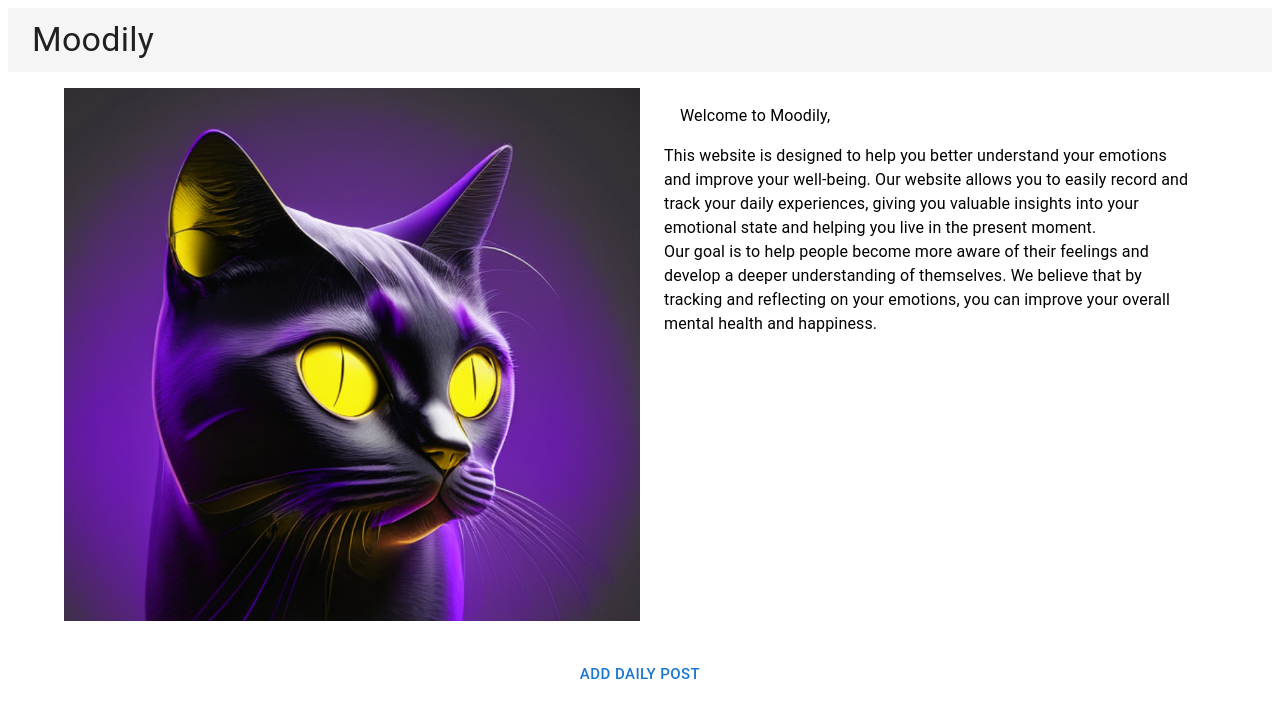
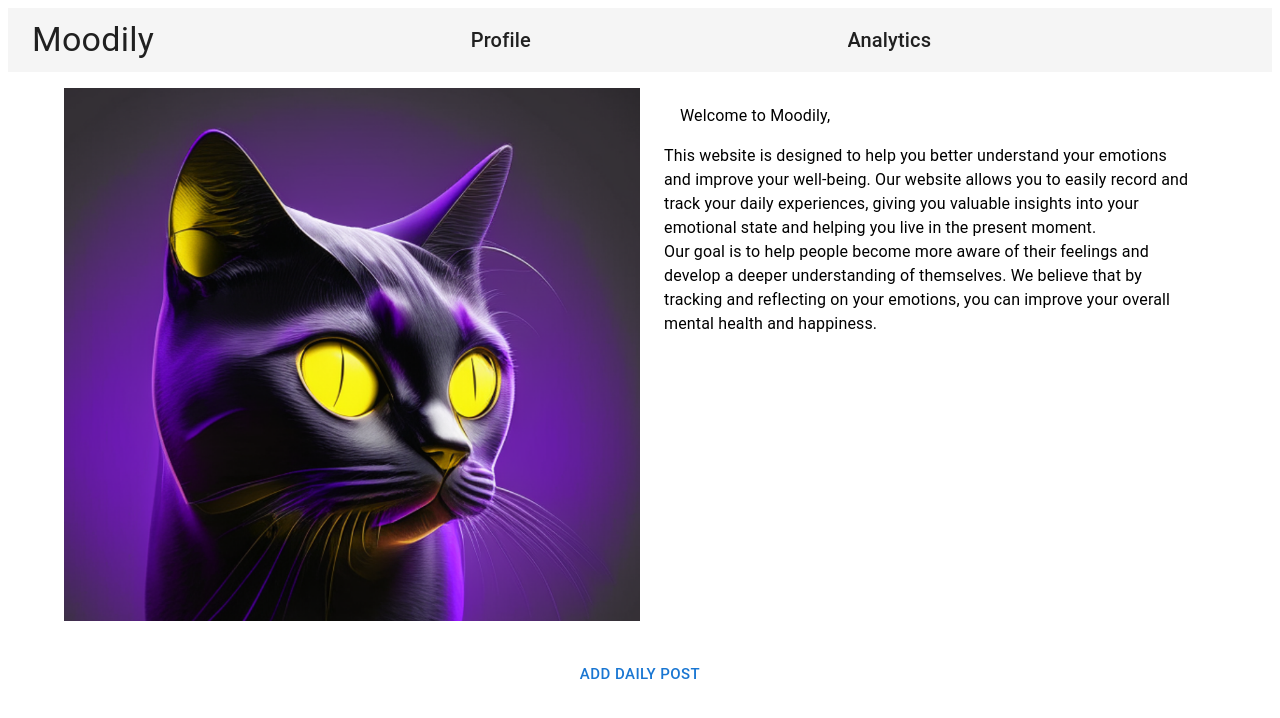
Before and after one commit to csakafeda/Moodily, a React (Vite) app in the folder frontend/: page / in a window 1280 px wide. Shown: the top 718 px of the page. Built offline with nearby package versions, Linux system fonts and the light colour scheme.

Commit message:
add menu item to navbar

```diff
--- a/frontend/src/components/NavBar.jsx
+++ b/frontend/src/components/NavBar.jsx
@@ -1,12 +1,12 @@
-import { Outlet, useNavigate } from "react-router-dom";
-import { AppBar, Toolbar, Typography } from "@mui/material";
+import {Outlet, useNavigate} from "react-router-dom";
+import {AppBar, Toolbar, Typography} from "@mui/material";
 
 export default function NavBar() {
     const navigate = useNavigate();
     return (
         <>
             <AppBar position="static" color="default" elevation={0}>
-        <Toolbar sx={{ flexWrap: "wrap" }}>
+                <Toolbar sx={{flexWrap: "wrap"}}>
                     <Typography
                         component="span"
                         variant="h4"
@@ -21,9 +21,37 @@ export default function NavBar() {
                     >
                         Moodily
                     </Typography>
+                    <Typography
+                        component="span"
+                        variant="h6"
+                        color="inherit"
+                        noWrap
+                        sx={{
+                            cursor: "pointer",
+                            userSelect: "none",
+                            flexGrow: 1,
+                        }}
+                        onClick={() => navigate("/profile")}
+                    >
+                        Profile
+                    </Typography>
+                    <Typography
+                        component="span"
+                        variant="h6"
+                        color="inherit"
+                        noWrap
+                        sx={{
+                            cursor: "pointer",
+                            userSelect: "none",
+                            flexGrow: 1,
+                        }}
+                        onClick={() => navigate("/analytics")}
+                    >
+                        Analytics
+                    </Typography>
                 </Toolbar>
             </AppBar>
-      <Outlet />
+            <Outlet/>
         </>
     );
 }
--- a/frontend/src/pages/HomePage.jsx
+++ b/frontend/src/pages/HomePage.jsx
@@ -10,7 +10,6 @@ export default function HomePage() {
 
     return (
         <>
-
             <Container  sx={{padding: "1rem", display: "flex"}}>
                 <Box component="img"
                      sx={{width: "50%"}}
@@ -48,5 +47,4 @@ export default function HomePage() {
             </Container>
         </>
     )
-        ;
 }
--- a/frontend/src/pages/MoodForm.jsx
+++ b/frontend/src/pages/MoodForm.jsx
@@ -46,8 +46,7 @@ export default function MoodForm() {
                     <InputLabel id="rate">How are you feel today?</InputLabel>
                     <Rating
                         labelid="rate"
-                        defaultValue={5}
-                        max={10}
+                        max={5}
                         onChange={handleRateChange}
                     />
                 </Container>
```
Also changed, not shown: frontend/src/pages/AnalyticPage.jsx (added, +11 -0 lines). Lines whose indentation alone changed are shown as unchanged.
